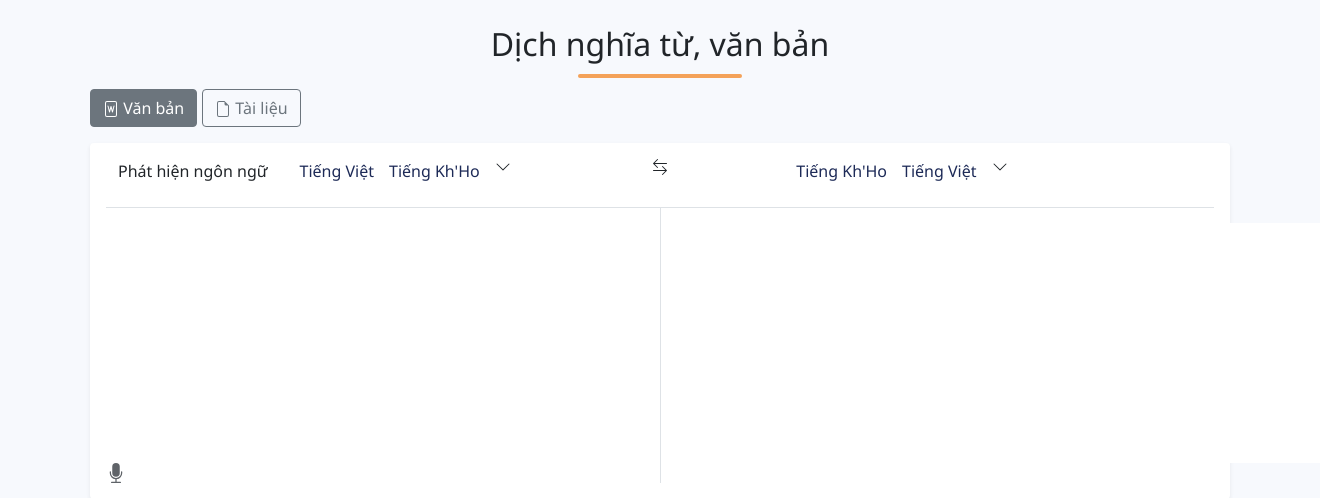
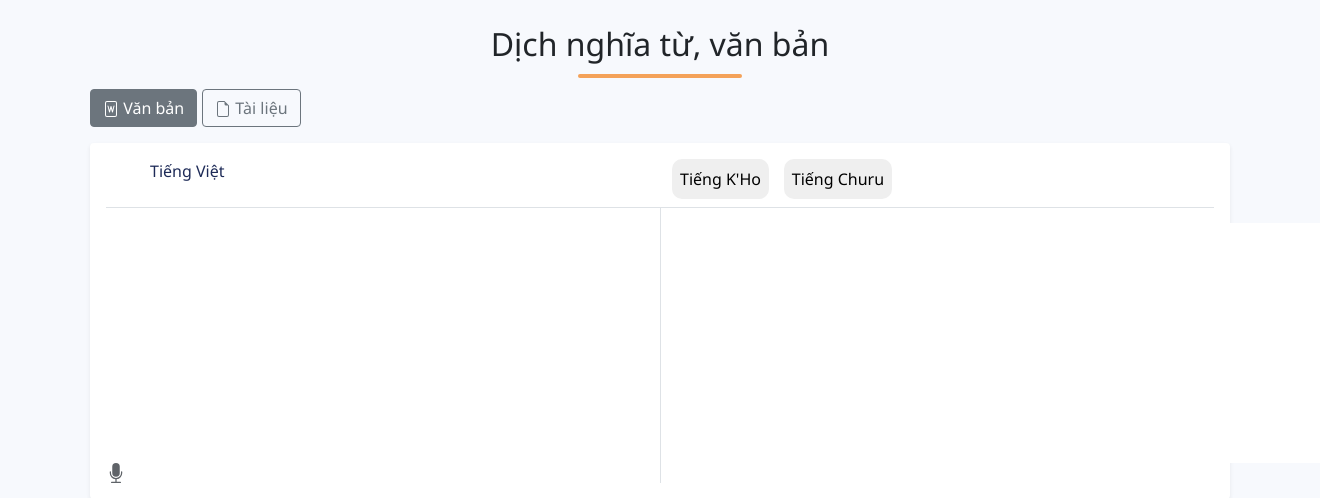
Before and after one commit to NgoThiHang-dev/DictionaryApp_Django, a Django app: page /translate/ in a window 1320 px wide; the page is wider, and only the part inside the window is pictured. Shown: the part 48-546 px from the top of that part. Run offline with Django 3.2, Linux system fonts and the light colour scheme; some libraries are stand-ins or nearby versions.

Commit message:
update translate

```diff
--- a/khodictionary/dictionary/models.py
+++ b/khodictionary/dictionary/models.py
@@ -11,6 +11,12 @@ class Dictionary(models.Model):
     phienamtiengviet = models.CharField(max_length=100, null=True, default='')
     fileaudiotiengviet = models.FileField(upload_to='audio', null=True, default='')
     vidutiengviet = models.CharField(max_length=200, null=True, default='')
+
+    tiengchuru = models.CharField(max_length=100, null=True, default='')
+    phienamtiengchuru = models.CharField(max_length=100, null=True, default='')
+    fileaudiotiengchuru = models.FileField(upload_to='audio', null=True, default='')
+    vidutiengchuru = models.CharField(max_length=200, null=True, default='')
+
     # image = models.ImageField(upload_to='image', null=True)
     created_at = models.DateTimeField(auto_now_add=True, null=True)
     updated_at = models.DateTimeField(auto_now=True, null=True)
--- a/khodictionary/dictionary/static/dictionary/css/style.css
+++ b/khodictionary/dictionary/static/dictionary/css/style.css
@@ -10,6 +10,20 @@ ul {
 }
 a {
   text-decoration: none;
+}
+
+nav{
+  background-color: #f00;
+}
+
+#main-menu{
+  display: flex;
+}
+nav#main-menu li a{
+  display: block;
+  color: #fff;
+  text-decoration: none;
+  padding: 8px 15px;
 }
 
 .color-while {
@@ -1062,3 +1076,22 @@ textarea.border-hidden {
   margin-left: auto;
   margin-right: auto;
 }
+
+
+
+@media screen and (max-width: 768px) {
+  .header{
+    flex-direction: column;
+
+  }
+}
+
+/* Large devices (laptops/desktops, 992px and up) */
+@media only screen and (min-width: 992px) {
+
+}
+
+/* Extra large devices (large laptops and desktops, 1200px and up) */
+@media only screen and (min-width: 1200px) {
+
+}
--- a/khodictionary/dictionary/templates/dictionary/base.html
+++ b/khodictionary/dictionary/templates/dictionary/base.html
@@ -136,6 +136,8 @@
           </div>
         </div>
       </div>
+
+
 
       <div class="content">{% block content %} {% endblock content %}</div>
 
--- a/khodictionary/translate/templates/translate/translate.html
+++ b/khodictionary/translate/templates/translate/translate.html
@@ -64,99 +64,125 @@
           >
         </li>
       </ul>
-
+      <form method="POST">
+        {% csrf_token %}
         <div class="my-3 p-3 bg-body rounded shadow-sm">
-        <!-- <h4 class="border-bottom pb-2 mb-0">Chọn ngôn ngữ</h4> -->
           <div class="container">
             <div class="row border-bottom pb-2 mb-0">
-            <div class="col-md-5">
+              <div class="col-md-6">
                 <div class="header__user">
-                <p>Phát hiện ngôn ngữ</p>
                   <div class="menu-language">
                     <ul id="menu-language">
                       <li><a href="">Tiếng Việt</a></li>
-                    <li><a href="">Tiếng Kh'Ho</a></li>
                     </ul>
-                </div>
-
-                <div class="user__language">
-                  <svg
-                    xmlns="http://www.w3.org/2000/svg"
-                    width="16"
-                    height="16"
-                    fill="currentColor"
-                    class="bi bi-chevron-down"
-                    viewBox="0 0 16 16"
-                  >
-                    <path
-                      fill-rule="evenodd"
-                      d="M1.646 4.646a.5.5 0 0 1 .708 0L8 10.293l5.646-5.647a.5.5 0 0 1 .708.708l-6 6a.5.5 0 0 1-.708 0l-6-6a.5.5 0 0 1 0-.708z"
-                    />
-                  </svg>
                   </div>
                 </div>
               </div>
-            <div class="col-md-2" style="text-align: center">
-              <svg
-                xmlns="http://www.w3.org/2000/svg"
-                width="16"
-                height="16"
-                fill="currentColor"
-                class="bi bi-arrow-left-right"
-                viewBox="0 0 16 16"
-              >
-                <path
-                  fill-rule="evenodd"
-                  d="M1 11.5a.5.5 0 0 0 .5.5h11.793l-3.147 3.146a.5.5 0 0 0 .708.708l4-4a.5.5 0 0 0 0-.708l-4-4a.5.5 0 0 0-.708.708L13.293 11H1.5a.5.5 0 0 0-.5.5zm14-7a.5.5 0 0 1-.5.5H2.707l3.147 3.146a.5.5 0 1 1-.708.708l-4-4a.5.5 0 0 1 0-.708l4-4a.5.5 0 1 1 .708.708L2.707 4H14.5a.5.5 0 0 1 .5.5z"
+
+              <div class="col-md-6">
+                <div class="search-option">
+                  <input
+                    class="noi"
+                    type="submit"
+                    name="tiengkho"
+                    value="Tiếng K'Ho"
                   />
-              </svg>
-            </div>
-            <div class="col-md-5">
-              <div class="header__user">
-                <div class="menu-language">
-                  <ul id="menu-language">
-                    <li><a href="">Tiếng Kh'Ho</a></li>
-                    <li><a href="">Tiếng Việt</a></li>
-                  </ul>
-                </div>
-
-                <div class="user__language">
-                  <svg
-                    xmlns="http://www.w3.org/2000/svg"
-                    width="16"
-                    height="16"
-                    fill="currentColor"
-                    class="bi bi-chevron-down"
-                    viewBox="0 0 16 16"
-                  >
-                    <path
-                      fill-rule="evenodd"
-                      d="M1.646 4.646a.5.5 0 0 1 .708 0L8 10.293l5.646-5.647a.5.5 0 0 1 .708.708l-6 6a.5.5 0 0 1-.708 0l-6-6a.5.5 0 0 1 0-.708z"
+                  <input
+                    class="noi"
+                    type="submit"
+                    name="tiengchuru"
+                    value="Tiếng Churu"
                   />
-                  </svg>
                 </div>
               </div>
             </div>
           </div>
-        </div>
-        <form action="" method="POST">
-          {% csrf_token %}
+          {% if not result %}
           <div class="translate">
             <div class="row">
               <div class="col-md-6">
-                <textarea class="border-hidden" name="" id="" cols="70" rows="10" value=""></textarea>
-                <svg xmlns="http://www.w3.org/2000/svg" width="20" height="20" fill="currentColor" class="bi bi-mic-fill mic" viewBox="0 0 16 16" style="color: #5f6368">
+                <textarea
+                  class="border-hidden"
+                  name="texttrans"
+                  id=""
+                  cols="70"
+                  rows="10"
+                ></textarea>
+                <svg
+                  xmlns="http://www.w3.org/2000/svg"
+                  width="20"
+                  height="20"
+                  fill="currentColor"
+                  class="bi bi-mic-fill mic"
+                  viewBox="0 0 16 16"
+                  style="color: #5f6368"
+                >
                   <path d="M5 3a3 3 0 0 1 6 0v5a3 3 0 0 1-6 0V3z" />
-                  <path d="M3.5 6.5A.5.5 0 0 1 4 7v1a4 4 0 0 0 8 0V7a.5.5 0 0 1 1 0v1a5 5 0 0 1-4.5 4.975V15h3a.5.5 0 0 1 0 1h-7a.5.5 0 0 1 0-1h3v-2.025A5 5 0 0 1 3 8V7a.5.5 0 0 1 .5-.5z"/>
+                  <path
+                    d="M3.5 6.5A.5.5 0 0 1 4 7v1a4 4 0 0 0 8 0V7a.5.5 0 0 1 1 0v1a5 5 0 0 1-4.5 4.975V15h3a.5.5 0 0 1 0 1h-7a.5.5 0 0 1 0-1h3v-2.025A5 5 0 0 1 3 8V7a.5.5 0 0 1 .5-.5z"
+                  />
+                </svg>
+              </div>
+
+              <div class="col-md-6 border-left pb-2 mb-0">
+                <textarea
+                  class="border-hidden"
+                  name="translated"
+                  id=""
+                  cols="70"
+                  rows="10"
+                ></textarea>
+              </div>
+            </div>
+          </div>
+          {% else %}
+          <div class="translate">
+            <div class="row">
+              <div class="col-md-6">
+                <textarea
+                  class="border-hidden"
+                  name="texttrans"
+                  id=""
+                  cols="70"
+                  rows="10"
+                >
+                {{ texttrans }}</textarea
+                >
+                <svg
+                  xmlns="http://www.w3.org/2000/svg"
+                  width="20"
+                  height="20"
+                  fill="currentColor"
+                  class="bi bi-mic-fill mic"
+                  viewBox="0 0 16 16"
+                  style="color: #5f6368"
+                >
+                  <path d="M5 3a3 3 0 0 1 6 0v5a3 3 0 0 1-6 0V3z" />
+                  <path
+                    d="M3.5 6.5A.5.5 0 0 1 4 7v1a4 4 0 0 0 8 0V7a.5.5 0 0 1 1 0v1a5 5 0 0 1-4.5 4.975V15h3a.5.5 0 0 1 0 1h-7a.5.5 0 0 1 0-1h3v-2.025A5 5 0 0 1 3 8V7a.5.5 0 0 1 .5-.5z"
+                  />
                 </svg>
               </div>
               <div class="col-md-6 border-left pb-2 mb-0">
-                <textarea class="border-hidden" name="" id="" cols="70" rows="10" ></textarea>
+                <textarea
+                  class="border-hidden"
+                  name="translated"
+                  id=""
+                  cols="70"
+                  rows="10"
+                >{{ result }} - {{ texttrans }}</textarea>
               </div>
             </div>
           </div>
+          {% endif %}
+
+
+        </div>
+
+
+
+
       </form>
-      </div>
       <script>
         var SpeechRecognition = SpeechRecognition || webkitSpeechRecognition;
         var SpeechGrammarList = SpeechGrammarList || webkitSpeechGrammarList;
@@ -200,18 +226,20 @@
         recognition.onresult = function (event) {
           var color = event.results[0][0].transcript;
           var data =
-            '<div class="row">'+
-              '<div class="col-md-6">'+
-                '<textarea class="border-hidden" name="" id="" cols="70" rows="10" >' + color + '</textarea>'+
-                '<svg xmlns="http://www.w3.org/2000/svg" width="20" height="20" fill="currentColor" class="bi bi-mic-fill mic" viewBox="0 0 16 16" style="color: #5f6368">'+
-                  '<path d="M5 3a3 3 0 0 1 6 0v5a3 3 0 0 1-6 0V3z" />'+
-                  '<path d="M3.5 6.5A.5.5 0 0 1 4 7v1a4 4 0 0 0 8 0V7a.5.5 0 0 1 1 0v1a5 5 0 0 1-4.5 4.975V15h3a.5.5 0 0 1 0 1h-7a.5.5 0 0 1 0-1h3v-2.025A5 5 0 0 1 3 8V7a.5.5 0 0 1 .5-.5z"/>'+
-                '</svg>'+
-              '</div>'+
-              '<div class="col-md-6 border-left pb-2 mb-0">'+
-                '<textarea class="border-hidden" name="" id="" cols="70" rows="10" ></textarea>'+
-              '</div>'+
-            '</div>';
+            '<div class="row">' +
+            '<div class="col-md-6">' +
+            '<textarea class="border-hidden" name="" id="" cols="70" rows="10" >' +
+            color +
+            "</textarea>" +
+            '<svg xmlns="http://www.w3.org/2000/svg" width="20" height="20" fill="currentColor" class="bi bi-mic-fill mic" viewBox="0 0 16 16" style="color: #5f6368">' +
+            '<path d="M5 3a3 3 0 0 1 6 0v5a3 3 0 0 1-6 0V3z" />' +
+            '<path d="M3.5 6.5A.5.5 0 0 1 4 7v1a4 4 0 0 0 8 0V7a.5.5 0 0 1 1 0v1a5 5 0 0 1-4.5 4.975V15h3a.5.5 0 0 1 0 1h-7a.5.5 0 0 1 0-1h3v-2.025A5 5 0 0 1 3 8V7a.5.5 0 0 1 .5-.5z"/>' +
+            "</svg>" +
+            "</div>" +
+            '<div class="col-md-6 border-left pb-2 mb-0">' +
+            '<textarea class="border-hidden" name="" id="" cols="70" rows="10" ></textarea>' +
+            "</div>" +
+            "</div>";
 
           diagnostic.innerHTML = data;
           bg.style.backgroundColor = color;
@@ -224,8 +252,8 @@
 
         recognition.onspeechstart = function (event) {
           //Fired when speech starts
-          console.log('SpeechRecognition.onspeechstart');
-      }
+          console.log("SpeechRecognition.onspeechstart");
+        };
 
         recognition.onnomatch = function (event) {
           diagnostic.textContent = "I didn't recognise that color.";
--- a/khodictionary/translate/urls.py
+++ b/khodictionary/translate/urls.py
@@ -4,5 +4,6 @@ from . import views
 app_name='translate'
 urlpatterns = [
    path('', views.translate, name='translate'),
+
    path('document/', views.document, name='document'),
 ]
--- a/khodictionary/translate/views.py
+++ b/khodictionary/translate/views.py
@@ -5,9 +5,30 @@ from translate.models import *
 from courses.models import *
 from django.http import HttpResponse
 from django.db.models import Q
+from django.shortcuts import render, HttpResponse
+from dictionary.models import *
+# from googletrans import Translator
+
 
 def translate(request):
-   return render(request, 'translate/translate.html')
+    # results=Dictionary.objects.all()
+
+    if request.method == 'POST':
+        texttrans = request.POST.get('texttrans')
+        results="abc"
+        if request.POST.get('tiengkho'):
+            results = "K'ho"
+        elif request.POST.get('tiengchuru'):
+            results = "Churu"
+        context = {
+            'texttrans': texttrans,
+            'result':results,
+        }
+        return render(request, 'translate/translate.html', context)
+    return render(request, 'translate/translate.html')
+
+
 
 def document(request):
+
     return render(request, 'translate/document.html')
```
Also changed, not shown: khodictionary/translate/templates/translate/document.html (+19 -60 lines), khodictionary/dictionary/migrations/0005_auto_20220120_0930.py (added). Lines whose indentation alone changed are shown as unchanged.
